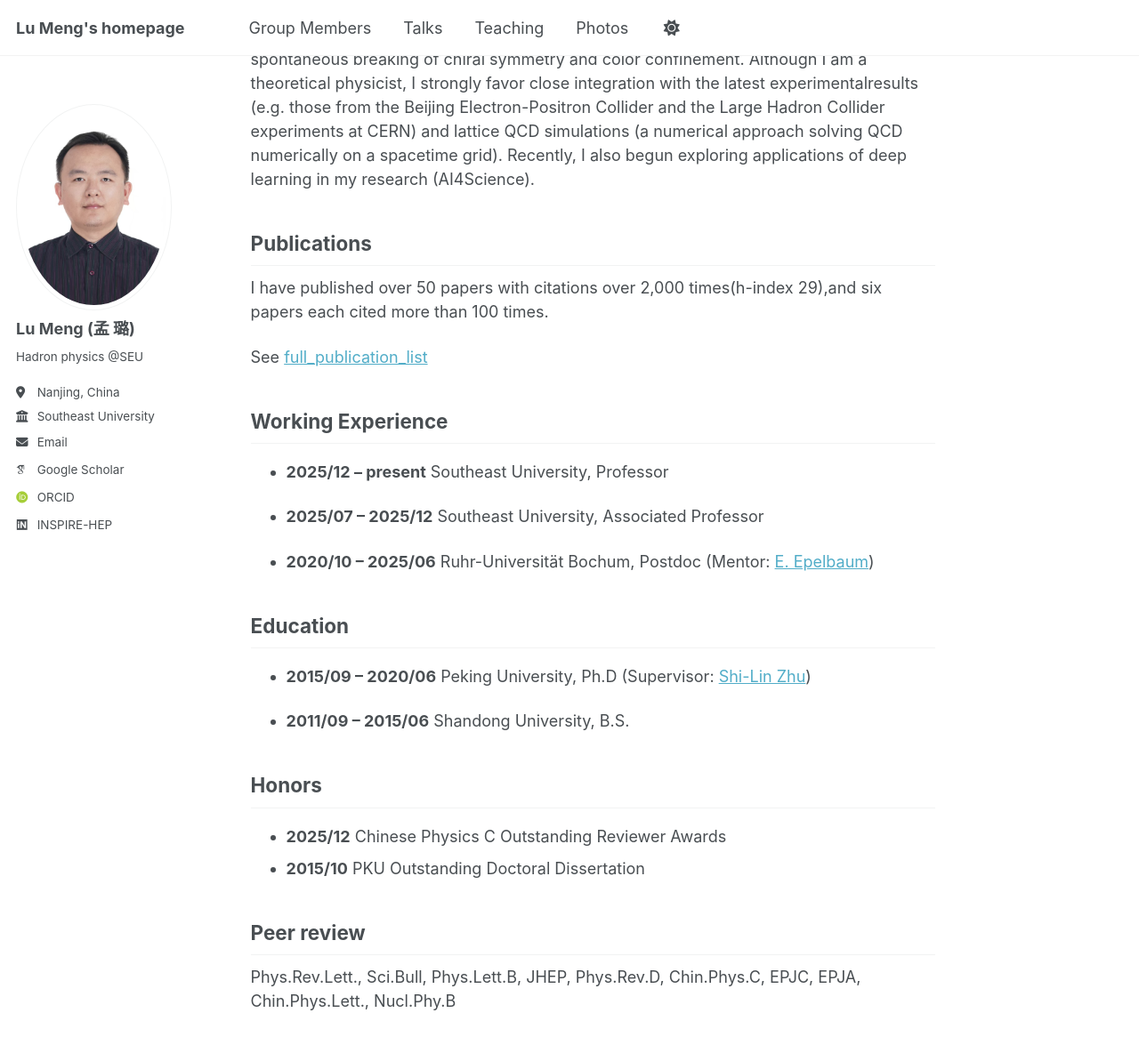
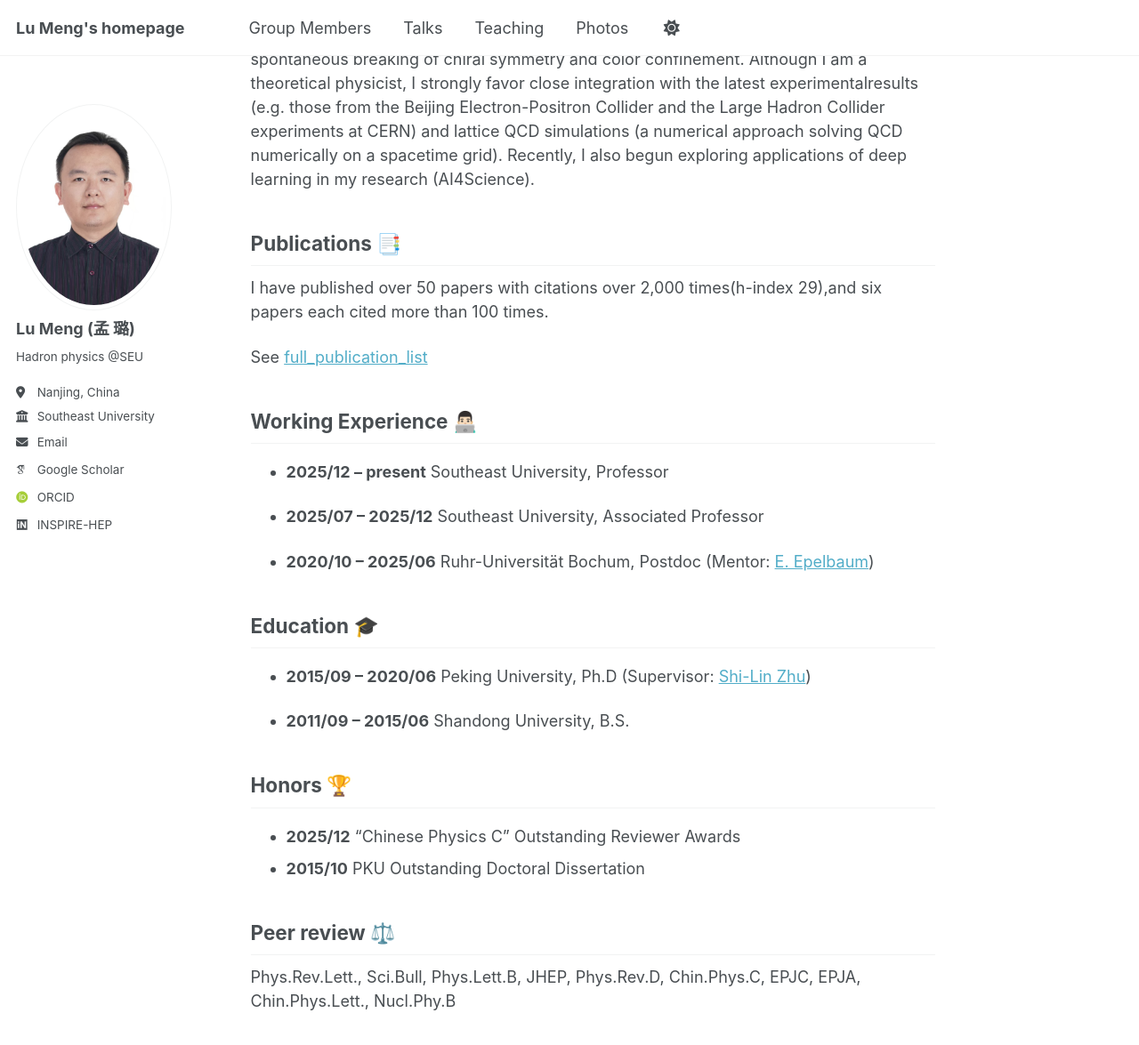
Before and after one commit to dreamwaymeng/dreamwaymeng.github.io, a Jekyll site: the page built from _pages/about.md, in a window 1280 px wide and 1400 px high, scrolled down 1188 px. Shown: the top 1175 px of the window at 89% size. Built offline with Jekyll 4.4.1, drawn with Linux system fonts in a browser that asks for light colours; emoji names are drawn with the system emoji font; some web fonts are replaced; a script that is not in the unit is left out; some of the changed lines change nothing that is shown; some of the changed text lies outside the part shown.

Commit message:
add emoji

```diff
--- a/_pages/about.md
+++ b/_pages/about.md
@@ -6,47 +6,47 @@
   - /about/
   - /about.html
 ---
-## Group openings (annual)
+## Group openings (annual) 📢
 * 1–2 PhD or Master students
 *  1–2 postdocs
 * Competitive salary
 * Contact me via e-mail if interested
 
-## Office
+## Office :office:
 Rm. N118, Tianjiabing Bldg., Jiulonghu Campus, Southeast University
 
 <!-- ![at_PKU](images/lu_Meng.jpg) -->
-## Research Interests
+## Research Interests 🧐
 ![word cloud](images/word_cloud.svg)
 
 
 Theoretical hadron physics, hadron spectrum, hadronic interactions, effective field theories, and lattice QCD
 
-## Introduction
+## Introduction 👤
 
 I (L. Meng) was born in 1992 in Shandong, China. Since beginning my PhD, I have been studying hadron physics — with a focus on exotic states such as tetraquarks and pentaquarks. My research aims to uncover patterns in these exotic hadrons to better understand non-perturbative Quantum Chromodynamics (QCD)— especially the spontaneous breaking of chiral symmetry and color confinement. Although I am a theoretical physicist, I strongly favor close integration with the latest experimentalresults (e.g. those from the Beijing Electron-Positron Collider and the Large Hadron Collider experiments at CERN) and lattice QCD simulations (a numerical approach solving QCD numerically on a spacetime grid). Recently, I also begun exploring applications of deep learning in my research (AI4Science).
 
-## Publications
+## Publications 📑
 I have published over 50 papers with citations over 2,000 times(h-index 29),and six papers each cited more than 100 times.
 
 See [full_publication_list](https://inspirehep.net/authors/1692520)
 
-## Working Experience
+## Working Experience 👨🏻‍💻
 * **2025/12 – present** Southeast University, Professor
 
 * **2025/07 – 2025/12** Southeast University, Associated Professor
 
 * **2020/10 – 2025/06** Ruhr-Universität Bochum, Postdoc (Mentor: [E. Epelbaum](https://www.physik.ruhr-uni-bochum.de/en/Professuren/prof-dr-epelbaum-evgeny/))
 
-## Education
+## Education 🎓
 * **2015/09 – 2020/06** Peking University, Ph.D (Supervisor: [Shi-Lin Zhu](https://faculty.pku.edu.cn/zhushilin/zh_CN/index.htm))
 
 * **2011/09 – 2015/06** Shandong University, B.S.
 
-## Honors
-* **2025/12** Chinese Physics C Outstanding Reviewer Awards
+## Honors 🏆
+* **2025/12** "Chinese Physics C" Outstanding Reviewer Awards
 * **2015/10** PKU Outstanding Doctoral Dissertation
 
 
-## Peer review
+## Peer review ⚖️
 Phys.Rev.Lett., Sci.Bull, Phys.Lett.B, JHEP, Phys.Rev.D, Chin.Phys.C, EPJC, EPJA, Chin.Phys.Lett., Nucl.Phy.B
```
